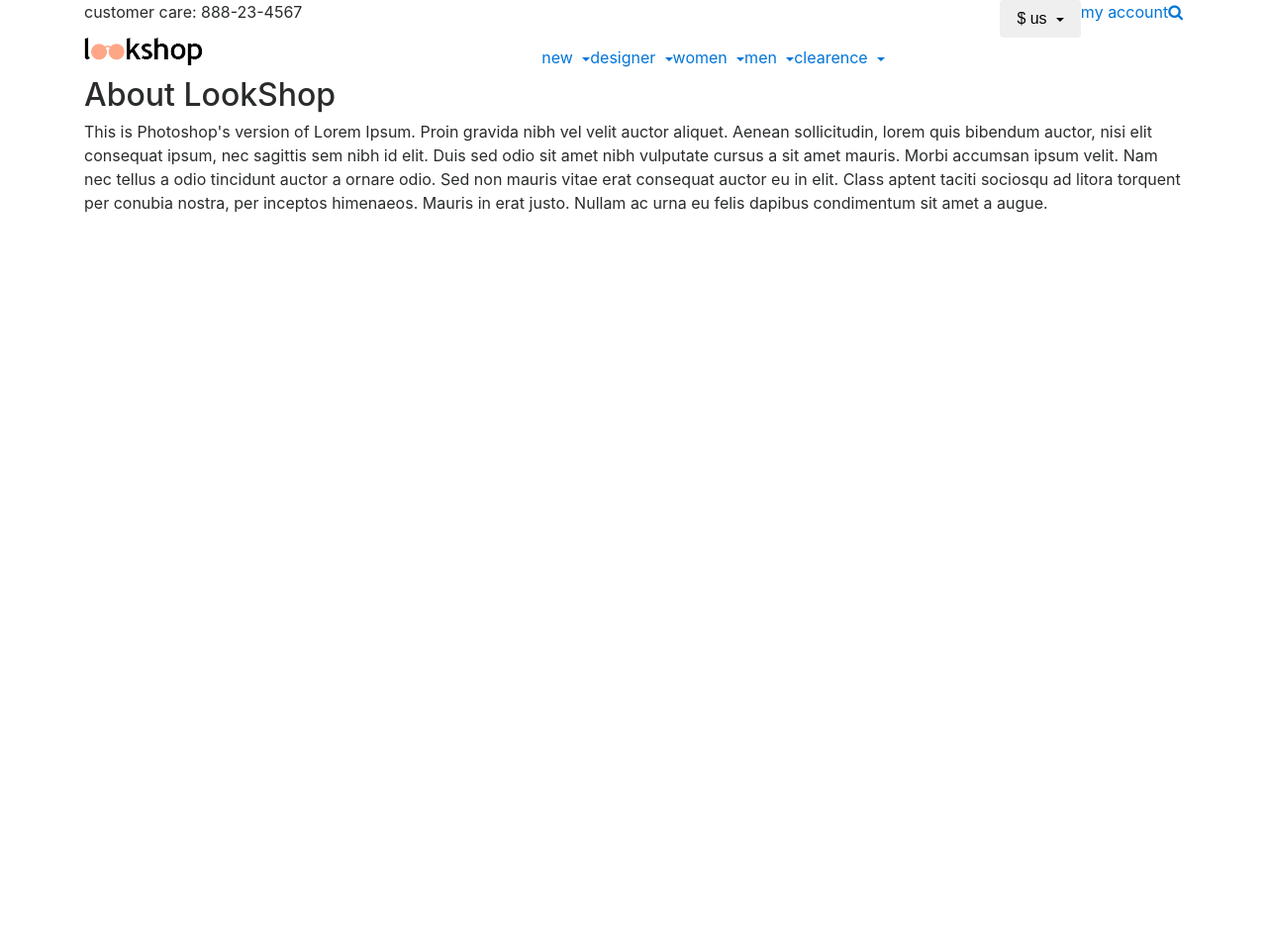
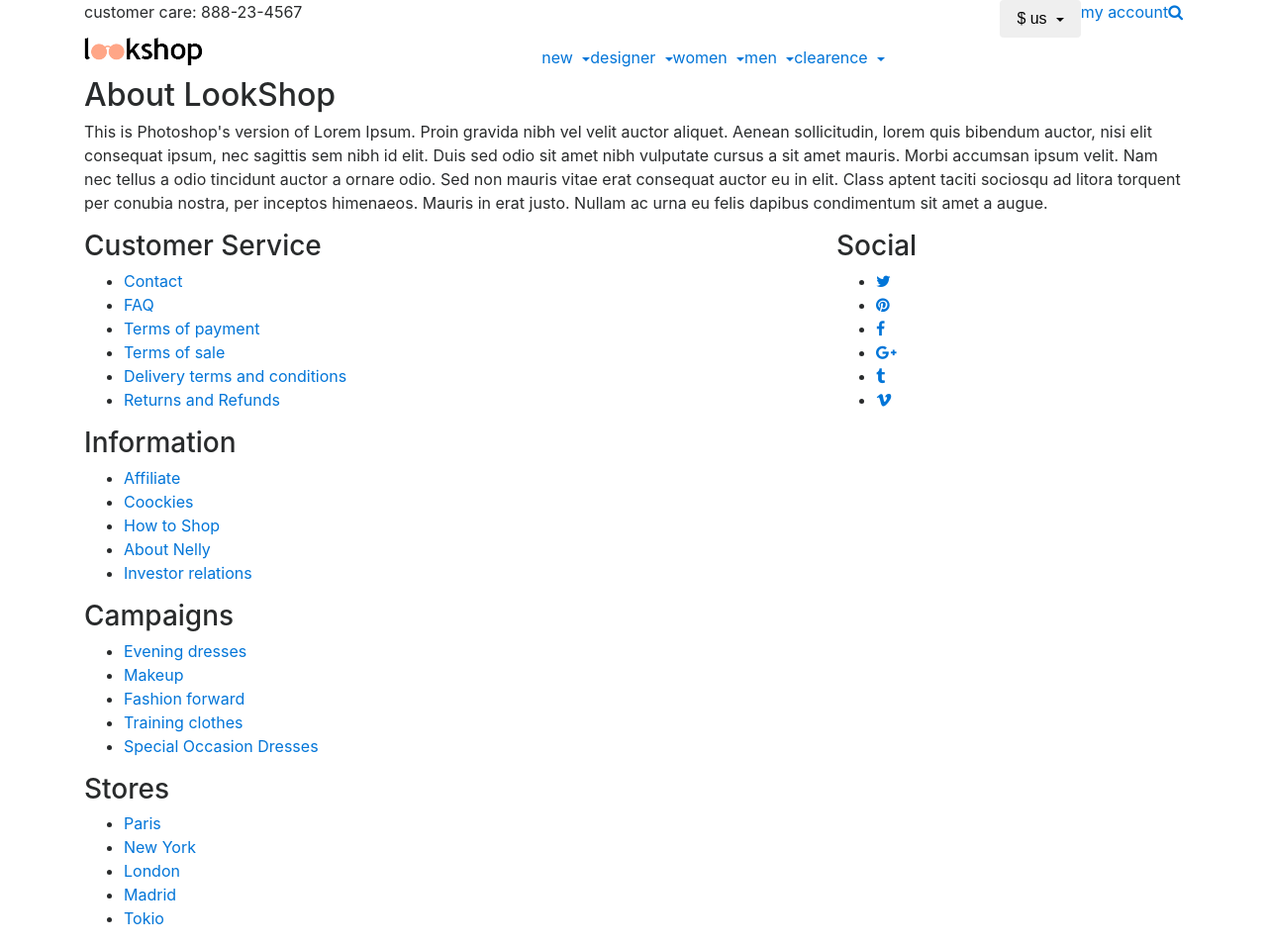
Before and after one commit to tirr0re/smile, a website: page app/index.html in a window 1280 px wide. Shown: the whole page at 99% size. Before the commit the page ends 800 px from the top, so only its background shows below. Drawn offline with Linux system fonts and the light colour scheme.

Commit message:
add simple top footer

```diff
--- a/app/index.html
+++ b/app/index.html
@@ -40,7 +40,7 @@
         </div><!-- end col -->
         <div class="col-7">
           <nav class="navbar float-right">
-            <ul class="nav navbar-default>
+            <ul class="nav navbar-default">
               <li class="dropdown"><a class="dropdown-toggle" data-toggle="dropdown" href="#" role="button" aria-haspopup="true" aria-expanded="false">new <span class="caret"></span></a>
                 <ul class="dropdown-menu">
                   <li><a href="#">new 1</a></li>
@@ -107,6 +107,77 @@
     </div>
   </section><!-- end about -->
   <footer>
+    <div class="footer-top">
+      <div class="container">
+        <div class="row">
+          <div class="col-8 footer-top-left">
+            <div class="footer-top-menu">
+              <h3 class="footer-top-menu__name">Customer Service</h3>
+              <ul class="footer-top-menu__list">
+                <li><a href="#">Contact</a></li>
+                <li><a href="#">FAQ</a></li>
+                <li><a href="#">Terms of payment</a></li>
+                <li><a href="#">Terms of sale</a></li>
+                <li><a href="#">Delivery terms and conditions</a></li>
+                <li><a href="#">Returns and Refunds</a></li>
+              </ul>
+            </div><!-- end footer-top-menu -->
+            <div class="footer-top-menu">
+              <div class="footer-top-menu">
+                <h3 class="footer-top-menu__name">Information</h3>
+                <ul class="footer-top-menu__list">
+                  <li><a href="#">Affiliate</a></li>
+                  <li><a href="#">Coockies</a></li>
+                  <li><a href="#">How to Shop</a></li>
+                  <li><a href="#">About Nelly</a></li>
+                  <li><a href="#">Investor relations</a></li>
+                </ul>
+              </div><!-- end footer-top-menu -->
+            </div><!-- end footer-top-menu -->
+            <div class="footer-top-menu">
+              <div class="footer-top-menu">
+                <h3 class="footer-top-menu__name">Campaigns</h3>
+                <ul class="footer-top-menu__list">
+                  <li><a href="#">Evening dresses</a></li>
+                  <li><a href="#">Makeup</a></li>
+                  <li><a href="#">Fashion forward</a></li>
+                  <li><a href="#">Training clothes</a></li>
+                  <li><a href="#">Special Occasion Dresses</a></li>
+                </ul>
+              </div><!-- end footer-top-menu -->
+            </div><!-- end footer-top-menu -->
+            <div class="footer-top-menu">
+              <div class="footer-top-menu">
+                <h3 class="footer-top-menu__name">Stores</h3>
+                <ul class="footer-top-menu__list">
+                  <li><a href="#">Paris</a></li>
+                  <li><a href="#">New York</a></li>
+                  <li><a href="#">London</a></li>
+                  <li><a href="#">Madrid</a></li>
+                  <li><a href="#">Tokio</a></li>
+                </ul>
+              </div><!-- end footer-top-menu -->
+            </div><!-- end footer-top-menu -->
+          </div>
+          <div class="col-4 footer-top-right">
+            <div class="footer-top-menu">
+              <div class="footer-top-menu">
+                <h3 class="footer-top-menu__name">Social</h3>
+                <ul class="footer-top-menu__social">
+                  <li><a href="#"><i class="fa fa-twitter" aria-hidden="true"></i></a></li>
+                  <li><a href="#"><i class="fa fa-pinterest" aria-hidden="true"></i></a></li>
+                  <li><a href="#"><i class="fa fa-facebook" aria-hidden="true"></i></a></li>
+                  <li><a href="#"><i class="fa fa-google-plus" aria-hidden="true"></i></a></li>
+                  <li><a href="#"><i class="fa fa-tumblr" aria-hidden="true"></i></a></li>
+                  <li><a href="#"><i class="fa fa-vimeo" aria-hidden="true"></i></a></li>
+                </ul>
+              </div><!-- end footer-top-menu -->
+            </div><!-- end footer-top-menu -->
+
+          </div>
+        </div>
+      </div>
+    </div><!-- end footer-top -->
 
   </footer>
   <!-- scripts -->
```
